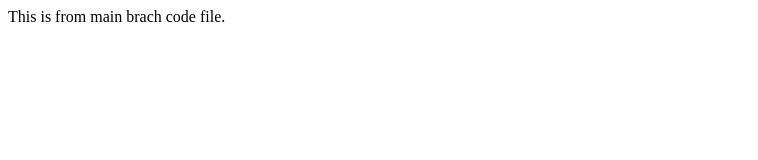
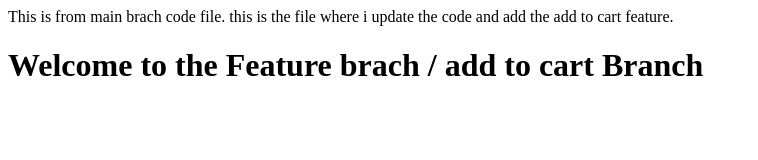
Before and after one commit to AryanVaishnani07/gir_practice, a plain HTML site: page index.html in a window 1280 px wide. Shown: the whole page, without its empty margins (0-758 px from the left). Drawn offline with Linux system fonts and the light colour scheme.

Commit message:
add to cart feature is alredy add

```diff
--- a/index.html
+++ b/index.html
@@ -6,6 +6,7 @@
     <title>Main </title>
 </head>
 <body>
-    This is from main brach code file.
+    This is from main brach code file. this is the file where i update the code and add the add to cart feature.
+    <h1>Welcome to the Feature brach / add to cart  Branch</h1>
 </body>
 </html>
```
